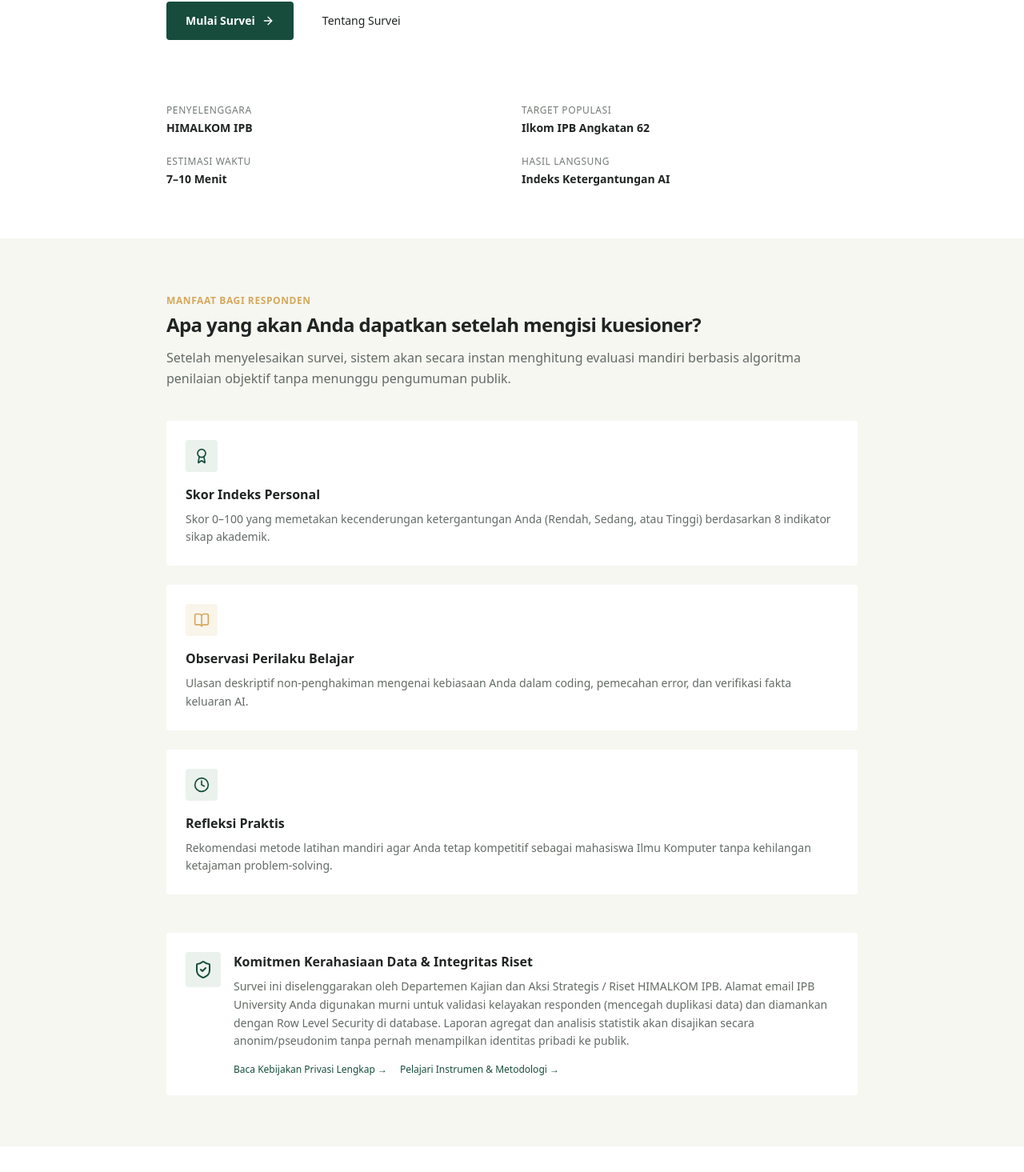
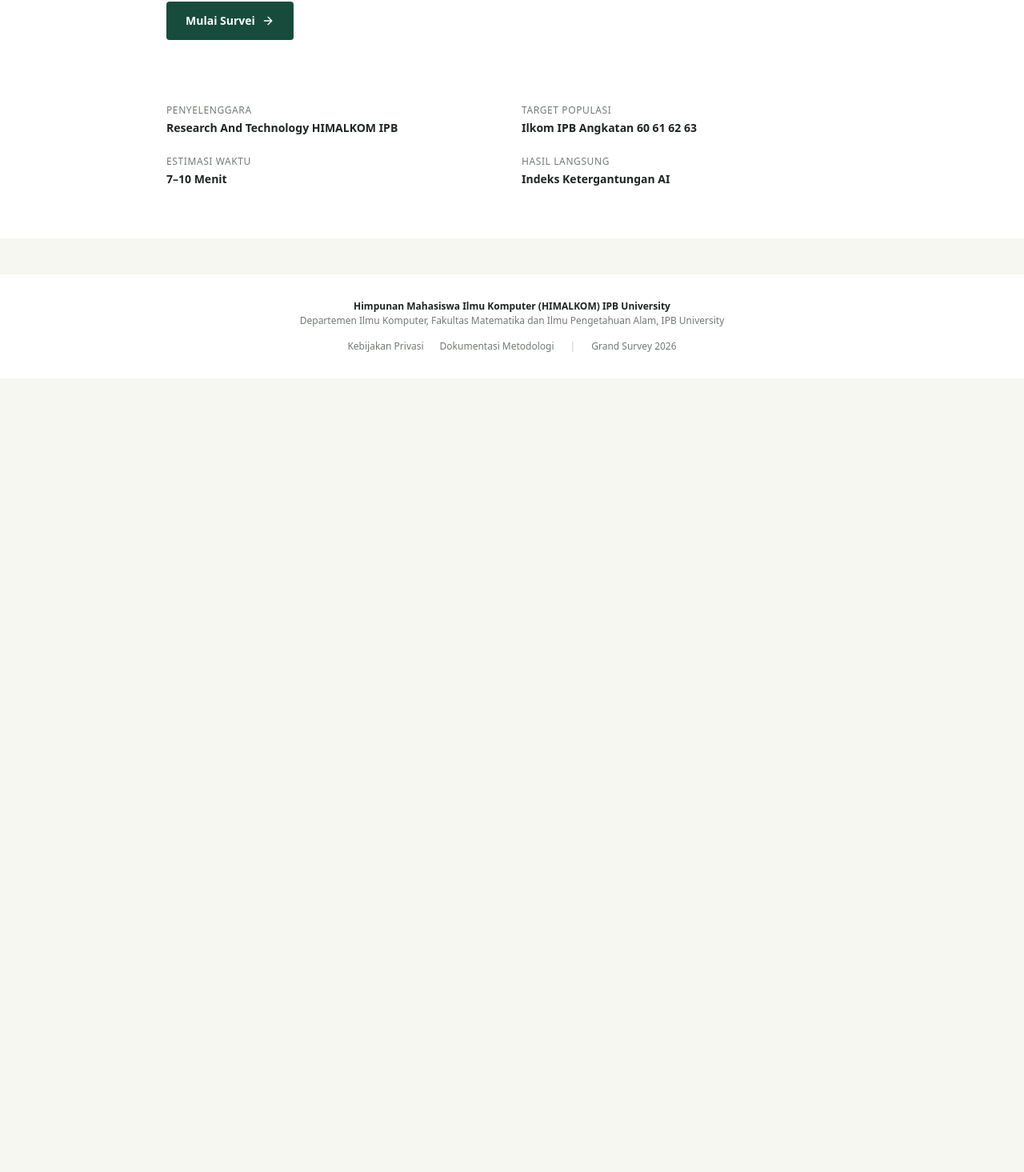
Before and after one commit to farrelachr/Grand-Survey, a Next.js app: page / in a window 1280 px wide. Shown: the part 327-1792 px from the top of the page at 80% size. After the commit the page ends 800 px from the top, so only its background shows below. Built offline with nearby package versions, Linux system fonts and the light colour scheme; no server answers.

Commit message:
refactor: simplify landing page by removing lower information section

```diff
--- a/src/app/page.tsx
+++ b/src/app/page.tsx
@@ -1,7 +1,7 @@
 import Link from "next/link";
 import { Header } from "@/components/Header";
 import { Footer } from "@/components/Footer";
-import { ArrowRight, ShieldCheck, Clock, Award, Users, BookOpen } from "lucide-react";
+import { ArrowRight } from "lucide-react";
 import { createClient } from "@/lib/supabase/server";
 
 export default async function HomePage() {
@@ -38,24 +38,17 @@ export default async function HomePage() {
                 <span>Mulai Survei</span>
                 <ArrowRight className="w-4 h-4 group-hover:translate-x-0.5 transition-transform" />
               </Link>
-
-              <Link
-                href="#tentang"
-                className="inline-flex items-center justify-center px-5 py-3.5 rounded text-sm sm:text-base font-medium text-[#202522] hover:text-[#174C3C] hover:bg-[#F7F7F2] transition-colors border border-[#E1E5DF]"
-              >
-                Tentang Survei
-              </Link>
             </div>
 
             {/* Quick Context Bar */}
             <div className="mt-12 pt-8 border-t border-[#E1E5DF] grid grid-cols-2 sm:grid-cols-4 gap-6 text-left">
               <div>
                 <span className="block text-xs uppercase tracking-wider text-[#737A74] font-medium">Penyelenggara</span>
-                <span className="mt-1 block font-semibold text-sm text-[#202522]">HIMALKOM IPB</span>
+                <span className="mt-1 block font-semibold text-sm text-[#202522]">Research And Technology HIMALKOM IPB</span>
               </div>
               <div>
                 <span className="block text-xs uppercase tracking-wider text-[#737A74] font-medium">Target Populasi</span>
-                <span className="mt-1 block font-semibold text-sm text-[#202522]">Ilkom IPB Angkatan 62</span>
+                <span className="mt-1 block font-semibold text-sm text-[#202522]">Ilkom IPB Angkatan 60 61 62 63</span>
               </div>
               <div>
                 <span className="block text-xs uppercase tracking-wider text-[#737A74] font-medium">Estimasi Waktu</span>
@@ -68,76 +61,6 @@ export default async function HomePage() {
             </div>
           </div>
         </section>
-
-        {/* Value & Output Explanation */}
-        <section id="tentang" className="py-16 sm:py-20 max-w-4xl mx-auto px-4 sm:px-6">
-          <div className="mb-10">
-            <span className="text-xs font-semibold uppercase tracking-wider text-[#D5A85B]">Manfaat Bagi Responden</span>
-            <h2 className="text-2xl sm:text-3xl font-bold text-[#202522] mt-1 tracking-tight">
-              Apa yang akan Anda dapatkan setelah mengisi kuesioner?
-            </h2>
-            <p className="mt-3 text-base text-[#636B65] leading-relaxed">
-              Setelah menyelesaikan survei, sistem akan secara instan menghitung evaluasi mandiri berbasis algoritma penilaian objektif tanpa menunggu pengumuman publik.
-            </p>
-          </div>
-
-          <div className="grid grid-cols-1 md:grid-cols-3 gap-6">
-            <div className="bg-[#FFFFFF] p-6 rounded border border-[#E1E5DF]">
-              <div className="w-10 h-10 rounded bg-[#EBF2EE] text-[#174C3C] flex items-center justify-center mb-4">
-                <Award className="w-5 h-5" />
-              </div>
-              <h3 className="font-semibold text-base text-[#202522]">Skor Indeks Personal</h3>
-              <p className="mt-2 text-sm text-[#636B65] leading-relaxed">
-                Skor 0–100 yang memetakan kecenderungan ketergantungan Anda (Rendah, Sedang, atau Tinggi) berdasarkan 8 indikator sikap akademik.
-              </p>
-            </div>
-
-            <div className="bg-[#FFFFFF] p-6 rounded border border-[#E1E5DF]">
-              <div className="w-10 h-10 rounded bg-[#FAF5EB] text-[#D5A85B] flex items-center justify-center mb-4">
-                <BookOpen className="w-5 h-5" />
-              </div>
-              <h3 className="font-semibold text-base text-[#202522]">Observasi Perilaku Belajar</h3>
-              <p className="mt-2 text-sm text-[#636B65] leading-relaxed">
-                Ulasan deskriptif non-penghakiman mengenai kebiasaan Anda dalam coding, pemecahan error, dan verifikasi fakta keluaran AI.
-              </p>
-            </div>
-
-            <div className="bg-[#FFFFFF] p-6 rounded border border-[#E1E5DF]">
-              <div className="w-10 h-10 rounded bg-[#EBF2EE] text-[#174C3C] flex items-center justify-center mb-4">
-                <Clock className="w-5 h-5" />
-              </div>
-              <h3 className="font-semibold text-base text-[#202522]">Refleksi Praktis</h3>
-              <p className="mt-2 text-sm text-[#636B65] leading-relaxed">
-                Rekomendasi metode latihan mandiri agar Anda tetap kompetitif sebagai mahasiswa Ilmu Komputer tanpa kehilangan ketajaman problem-solving.
-              </p>
-            </div>
-          </div>
-
-          {/* Privacy & Research Context */}
-          <div className="mt-12 bg-[#FFFFFF] rounded border border-[#E1E5DF] p-6 sm:p-8">
-            <div className="flex items-start gap-4">
-              <div className="p-2.5 rounded bg-[#EBF2EE] text-[#174C3C] shrink-0">
-                <ShieldCheck className="w-6 h-6" />
-              </div>
-              <div>
-                <h3 className="text-base font-semibold text-[#202522]">
-                  Komitmen Kerahasiaan Data & Integritas Riset
-                </h3>
-                <p className="mt-2 text-sm text-[#636B65] leading-relaxed">
-                  Survei ini diselenggarakan oleh Departemen Kajian dan Aksi Strategis / Riset HIMALKOM IPB. Alamat email IPB University Anda digunakan murni untuk validasi kelayakan responden (mencegah duplikasi data) dan diamankan dengan Row Level Security di database. Laporan agregat dan analisis statistik akan disajikan secara anonim/pseudonim tanpa pernah menampilkan identitas pribadi ke publik.
-                </p>
-                <div className="mt-4 flex items-center gap-4 text-xs font-medium">
-                  <Link href="/privacy" className="text-[#174C3C] hover:underline">
-                    Baca Kebijakan Privasi Lengkap &rarr;
-                  </Link>
-                  <Link href="/methodology" className="text-[#174C3C] hover:underline">
-                    Pelajari Instrumen & Metodologi &rarr;
-                  </Link>
-                </div>
-              </div>
-            </div>
-          </div>
-        </section>
       </main>
 
       <Footer />
```
